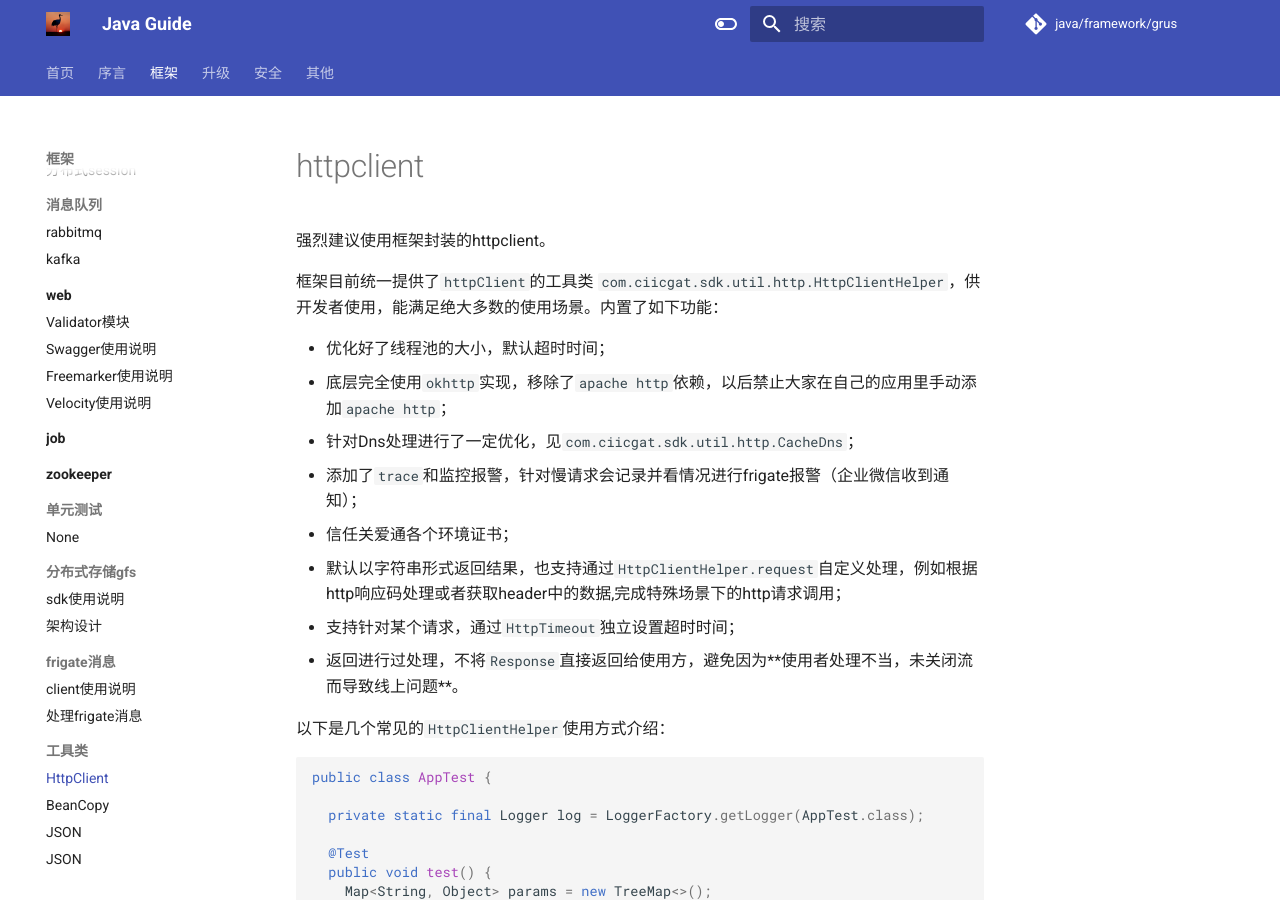
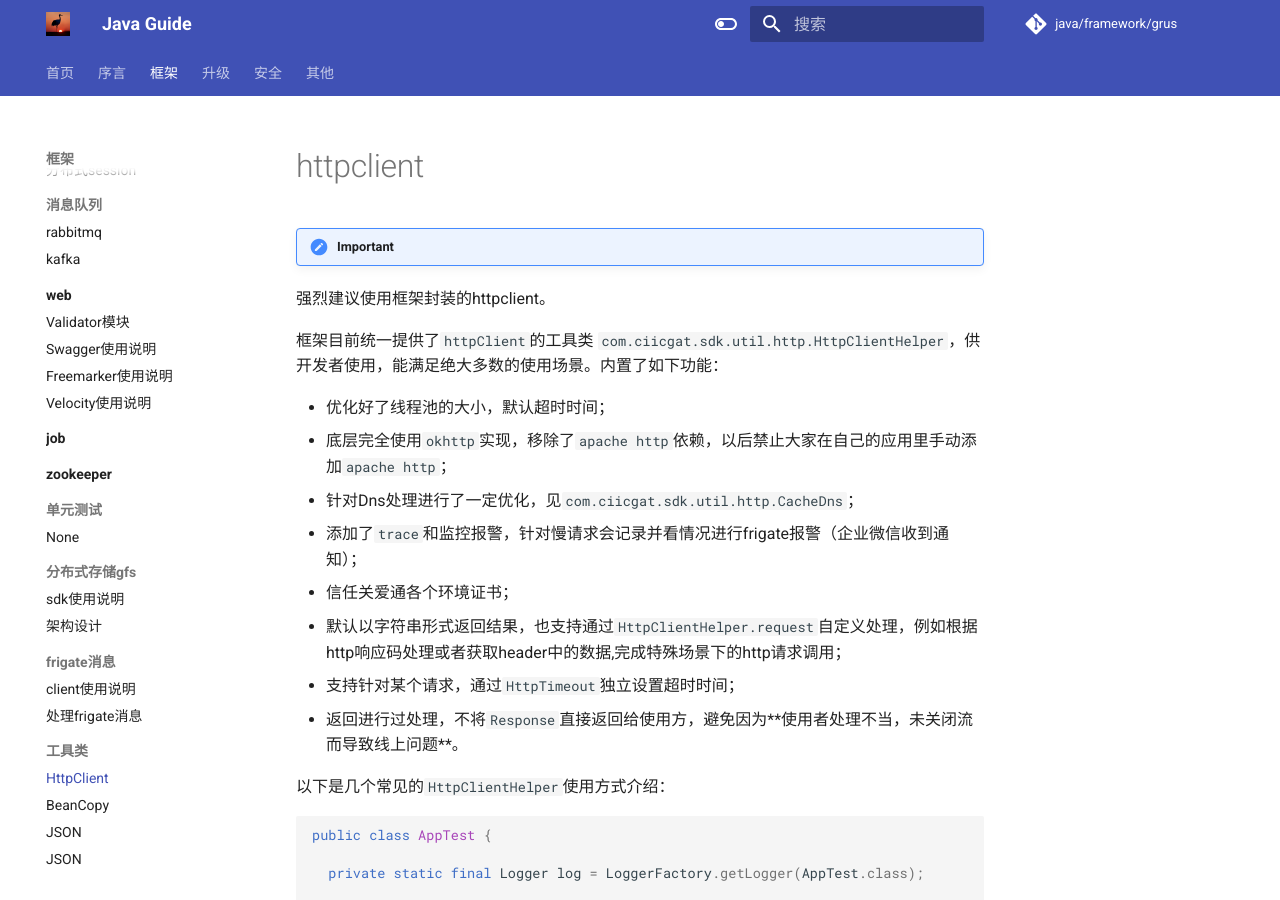
Before and after one commit to guanaitong/grus, an MkDocs documentation site: the page built from docs/framework/utils/httpclient.md, in a window 1280 px wide and 900 px high. Built offline with MkDocs 1.6.1 and Material for MkDocs 9.7.7, drawn with Linux system fonts in a browser that asks for light colours.

Commit message:
update docs

```diff
--- a/docs/framework/utils/httpclient.md
+++ b/docs/framework/utils/httpclient.md
@@ -1,8 +1,7 @@
 # httpclient
 
-<Alert type="warning">
+!!! important
   强烈建议使用框架封装的httpclient。
-</Alert>
 
 框架目前统一提供了`httpClient`的工具类 `com.ciicgat.sdk.util.http.HttpClientHelper`，供开发者使用，能满足绝大多数的使用场景。内置了如下功能：
 
```
